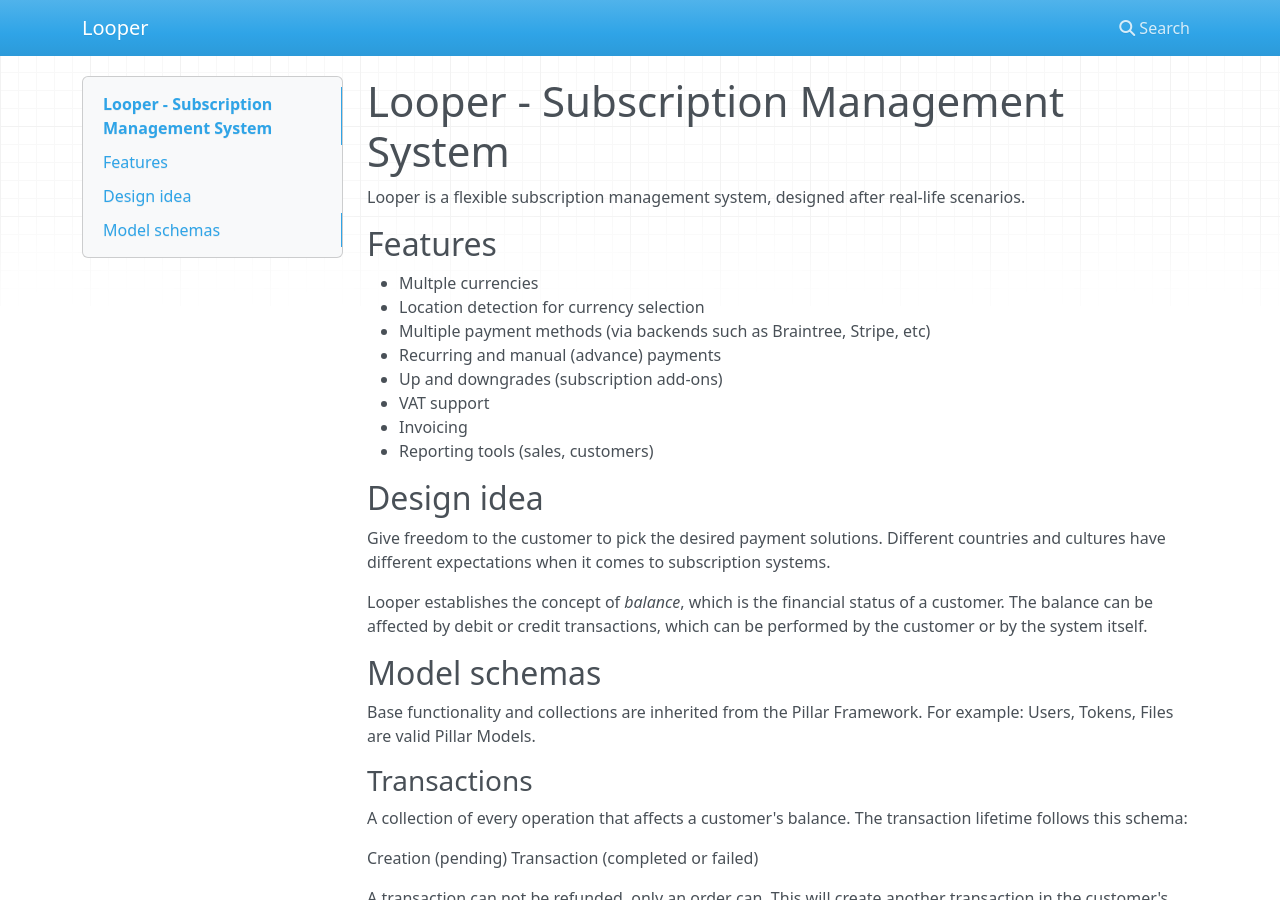
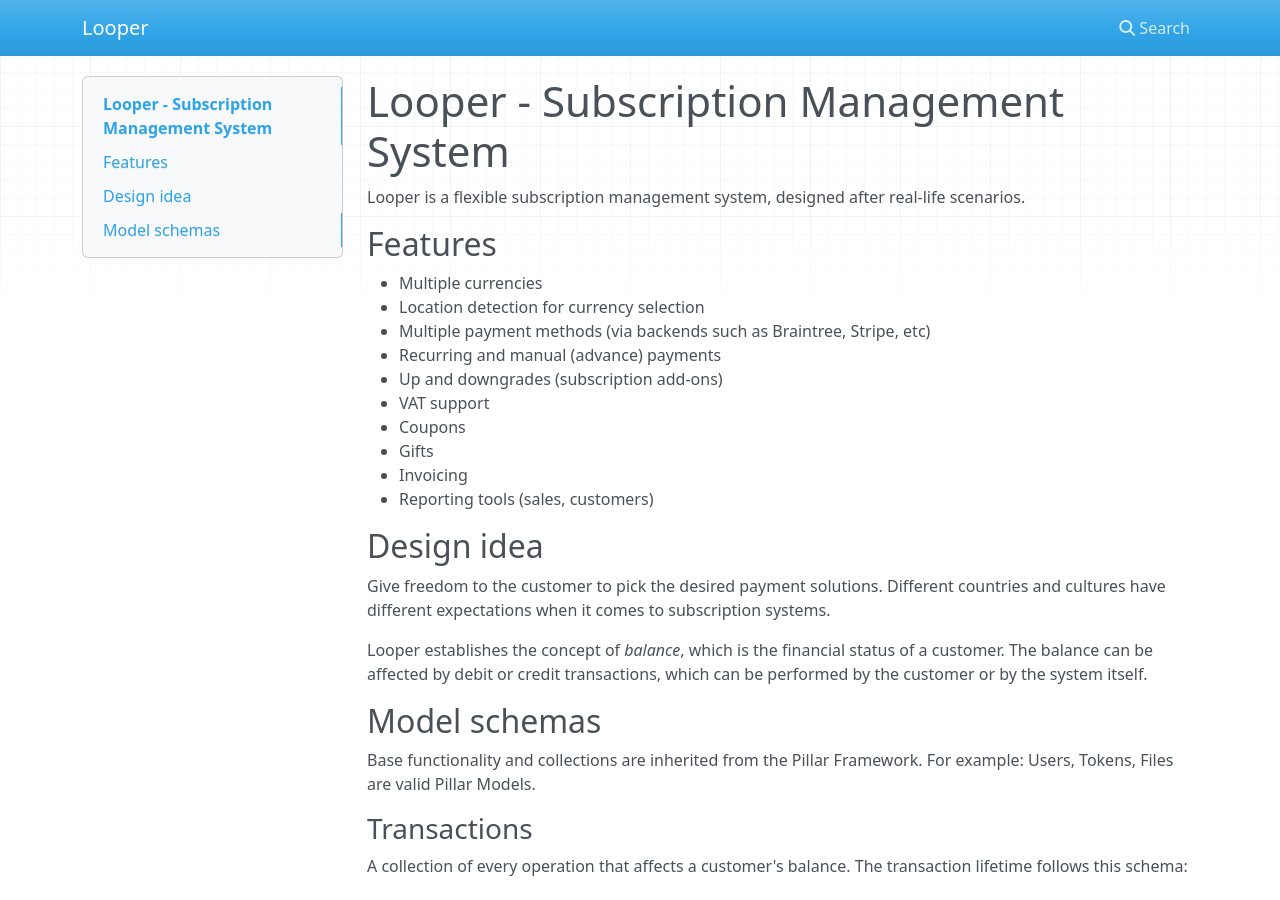
Before and after one commit to armadillica/looper, an MkDocs documentation site: the page built from docs/docs/index.md, in a window 1280 px wide and 900 px high. Built offline with MkDocs 1.6.1, drawn with Linux system fonts in a browser that asks for light colours; nearby versions of some CDN libraries.

Commit message:
Fix typos

```diff
--- a/docs/docs/index.md
+++ b/docs/docs/index.md
@@ -4,12 +4,14 @@ Looper is a flexible subscription management system, designed after real-life sc
 
 ## Features
 
-* Multple currencies
+* Multiple currencies
 * Location detection for currency selection
 * Multiple payment methods (via backends such as Braintree, Stripe, etc)
 * Recurring and manual (advance) payments
 * Up and downgrades (subscription add-ons)
 * VAT support
+* Coupons
+* Gifts
 * Invoicing
 * Reporting tools (sales, customers)
 
```
